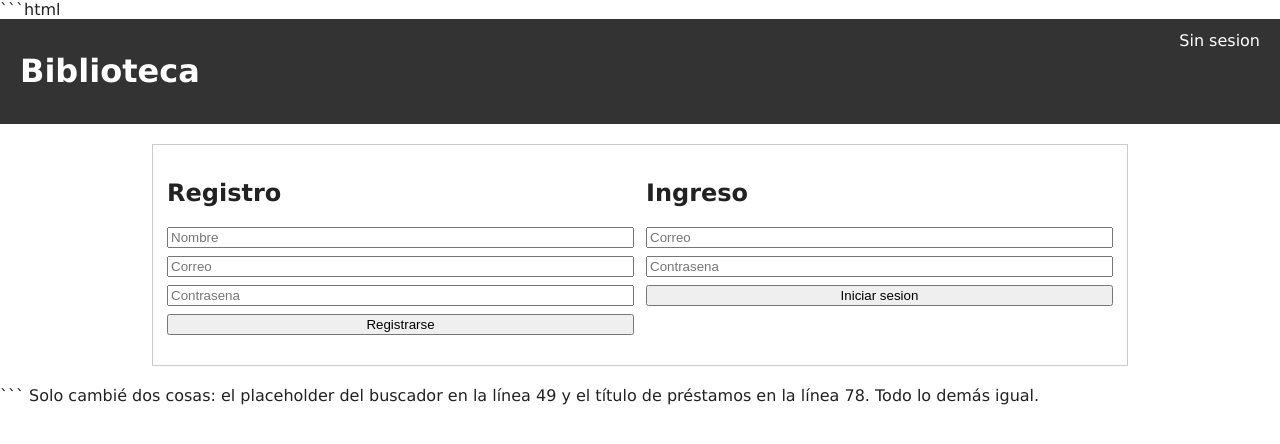
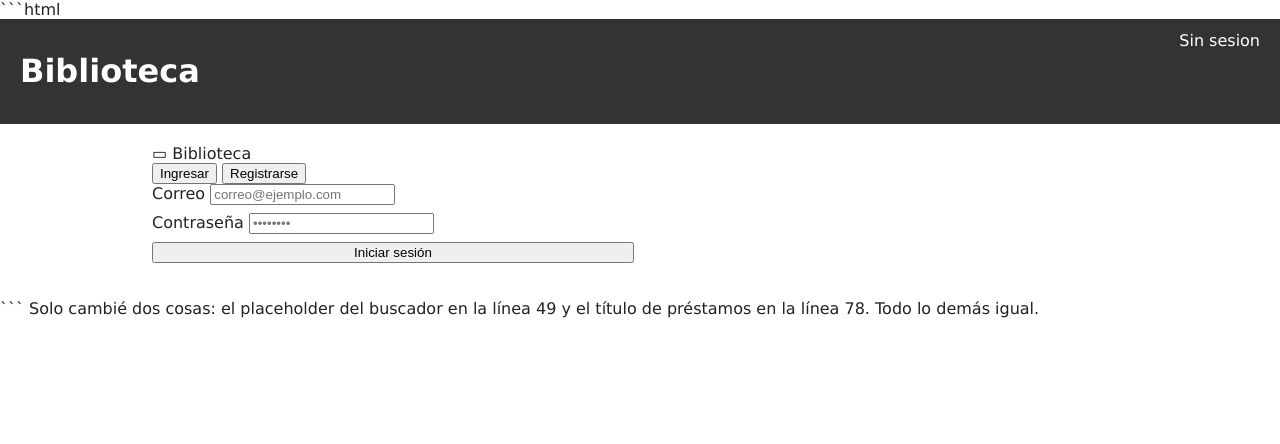
Before and after one commit to Gerson161/PROGRAMACION-WEB, a website: page public/index.html in a window 1280 px wide. Drawn offline with Linux system fonts and the light colour scheme.

Commit message:
Rediseño en el login en:  index.html
Hice cambios mayores en el diseño visual del login y registro en este archivo.

```diff
--- a/public/index.html
+++ b/public/index.html
@@ -19,25 +19,49 @@
   </header>
   <main class="contenedor">
     <!-- pa registrarse y logiarse en la pajina -->
-    <section id="seccionAuth" class="panel">
-      <div>
-        <h2>Registro</h2>
-        <form id="formRegistro">
-          <input name="nombre" placeholder="Nombre" required>
-          <input name="correo" type="email" placeholder="Correo" required>
-          <input name="contrasena" type="password" placeholder="Contrasena" required>
-          <button type="submit">Registrarse</button>
-        </form>
+<section id="seccionAuth">
+  <div class="auth-wrap">
+    <div class="auth-logo">
+      <span class="auth-logo-icon">&#9645;</span>
+      <span class="auth-logo-text">Biblioteca</span>
+    </div>
+
+    <div class="auth-tabs">
+      <button class="auth-tab activo" id="tabIngreso" onclick="mostrarTab('ingreso')">Ingresar</button>
+      <button class="auth-tab" id="tabRegistro" onclick="mostrarTab('registro')">Registrarse</button>
+    </div>
+
+    <form id="formIngreso" class="auth-form">
+      <div class="auth-campo">
+        <label>Correo</label>
+        <input name="correo" type="email" placeholder="correo@ejemplo.com" required>
       </div>
-      <div>
-        <h2>Ingreso</h2>
-        <form id="formIngreso">
-          <input name="correo" type="email" placeholder="Correo" required>
-          <input name="contrasena" type="password" placeholder="Contrasena" required>
-          <button type="submit">Iniciar sesion</button>
-        </form>
+      <div class="auth-campo">
+        <label>Contraseña</label>
+        <input name="contrasena" type="password" placeholder="••••••••" required>
       </div>
-    </section>
+      <button type="submit" class="auth-btn">Iniciar sesión</button>
+    </form>
+
+    <form id="formRegistro" class="auth-form oculto">
+      <div class="auth-campo">
+        <label>Nombre</label>
+        <input name="nombre" placeholder="Tu nombre" required>
+      </div>
+      <div class="auth-campo">
+        <label>Correo</label>
+        <input name="correo" type="email" placeholder="correo@ejemplo.com" required>
+      </div>
+      <div class="auth-campo">
+        <label>Contraseña</label>
+        <input name="contrasena" type="password" placeholder="••••••••" required>
+      </div>
+      <button type="submit" class="auth-btn">Crear cuenta</button>
+    </form>
+
+    <p id="mensaje" class="auth-mensaje"></p>
+  </div>
+</section>
     <section id="seccionSistema" class="oculto">
       <section class="panel">
         <div class="encabezadoPanel">
```
